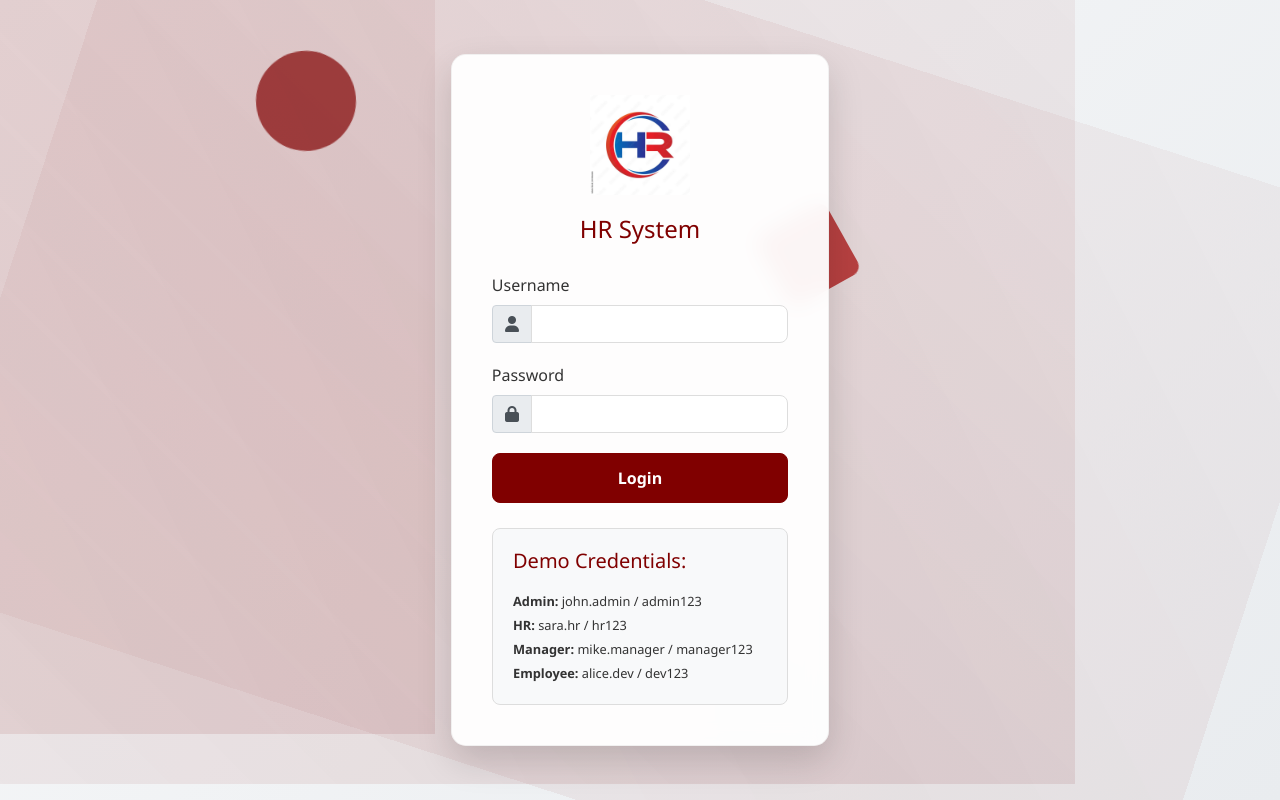
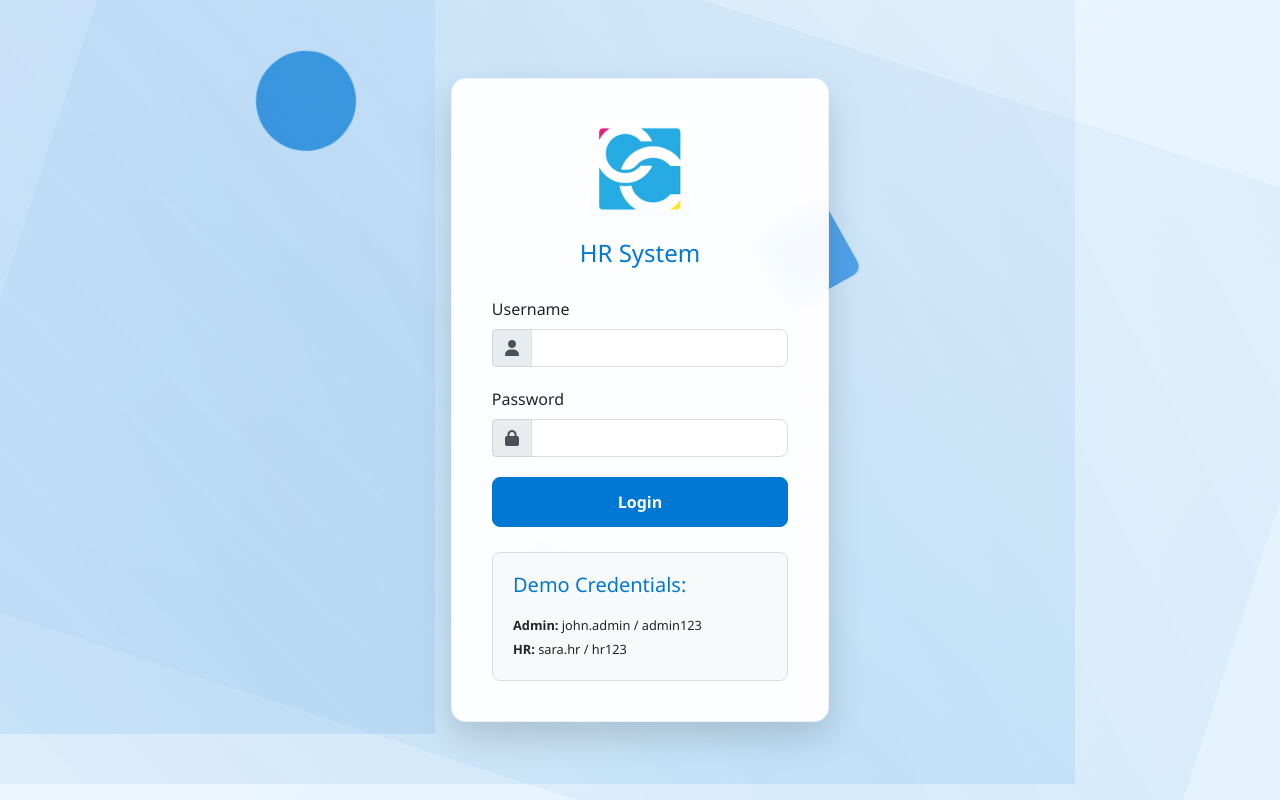
Before and after one commit to Tsrow181/HRMS_BSIS_02, a PHP site: page /HR/login.php in a window 1280 px wide. Run offline with PHP 8.4, Linux system fonts and the light colour scheme.

Commit message:
Update login.php

```diff
--- a/login.php
+++ b/login.php
@@ -20,30 +20,7 @@ $demo_users = [
         'role' => 'hr',
         'user_id' => 2
     ],
-    [
-        'username' => 'mike.manager',
-        'password' => 'manager123',
-        'role' => 'manager',
-        'user_id' => 3
-    ],
-    [
-        'username' => 'alice.dev',
-        'password' => 'dev123',
-        'role' => 'employee',
-        'user_id' => 4
-    ],
-    [
-        'username' => 'bob.sales',
-        'password' => 'sales123',
-        'role' => 'employee',
-        'user_id' => 5
-    ],
-    [
-        'username' => 'emma.marketing',
-        'password' => 'marketing123',
-        'role' => 'employee',
-        'user_id' => 6
-    ]
+
 ];
 
 if ($_SERVER['REQUEST_METHOD'] == 'POST') {
@@ -85,13 +62,8 @@ if ($_SERVER['REQUEST_METHOD'] == 'POST') {
     <title>Login - HR System</title>
     <link rel="stylesheet" href="https://stackpath.bootstrapcdn.com/bootstrap/4.5.2/css/bootstrap.min.css">
     <link rel="stylesheet" href="https://cdnjs.cloudflare.com/ajax/libs/font-awesome/6.0.0/css/all.min.css">
+    <link rel="stylesheet" href="styles.css">
     <style>
-        :root {
-            --primary-color: #800000;
-            --primary-dark: #5D0000;
-            --primary-light: #A60000;
-            --text-color: #333;
-        }
 
         body {
             font-family: 'Segoe UI', Tahoma, Geneva, Verdana, sans-serif;
@@ -101,7 +73,7 @@ if ($_SERVER['REQUEST_METHOD'] == 'POST') {
             align-items: center;
             justify-content: center;
             overflow: hidden;
-            background: linear-gradient(135deg, #f8f9fa 0%, #e9ecef 100%);
+            background: linear-gradient(135deg, #F0F8FF 0%, #E3F2FD 100%);
         }
 
         /* Main animated background */
@@ -121,9 +93,9 @@ if ($_SERVER['REQUEST_METHOD'] == 'POST') {
             width: 100%;
             height: 100%;
             background: linear-gradient(45deg,
-                rgba(128, 0, 0, 0.1) 0%,
-                rgba(128, 0, 0, 0.2) 50%,
-                rgba(128, 0, 0, 0.1) 100%
+                rgba(0, 120, 212, 0.1) 0%,
+                rgba(0, 120, 212, 0.2) 50%,
+                rgba(0, 120, 212, 0.1) 100%
             );
             animation: wave 10s linear infinite;
             opacity: 0.5;
@@ -163,7 +135,7 @@ if ($_SERVER['REQUEST_METHOD'] == 'POST') {
         .floating-element:nth-child(1) {
             width: 100px;
             height: 100px;
-            background: var(--primary-color);
+            background: #0078D4;
             border-radius: 50%;
             top: 10%;
             left: 20%;
@@ -173,7 +145,7 @@ if ($_SERVER['REQUEST_METHOD'] == 'POST') {
         .floating-element:nth-child(2) {
             width: 80px;
             height: 80px;
-            background: var(--primary-light);
+            background: #1E88E5;
             border-radius: 10px;
             top: 30%;
             left: 60%;
@@ -183,7 +155,7 @@ if ($_SERVER['REQUEST_METHOD'] == 'POST') {
         .floating-element:nth-child(3) {
             width: 60px;
             height: 60px;
-            background: var(--primary-dark);
+            background: #005A9E;
             border-radius: 50%;
             top: 70%;
             left: 40%;
@@ -212,9 +184,9 @@ if ($_SERVER['REQUEST_METHOD'] == 'POST') {
             width: 100%;
             height: 100%;
             background: linear-gradient(45deg,
-                rgba(128, 0, 0, 0.1) 0%,
-                rgba(128, 0, 0, 0.2) 50%,
-                rgba(128, 0, 0, 0.1) 100%
+                rgba(0, 120, 212, 0.1) 0%,
+                rgba(0, 120, 212, 0.2) 50%,
+                rgba(0, 120, 212, 0.1) 100%
             );
             animation: ray 12s linear infinite;
             opacity: 0.3;
@@ -254,7 +226,7 @@ if ($_SERVER['REQUEST_METHOD'] == 'POST') {
         }
 
         .login-header h1 {
-            color: var(--primary-color);
+            color: #0078D4;
             font-size: 24px;
             margin: 0;
         }
@@ -271,13 +243,13 @@ if ($_SERVER['REQUEST_METHOD'] == 'POST') {
         }
 
         .form-control:focus {
-            border-color: var(--primary-color);
-            box-shadow: 0 0 0 0.2rem rgba(128, 0, 0, 0.25);
+            border-color: #0078D4;
+            box-shadow: 0 0 0 0.2rem rgba(0, 120, 212, 0.25);
         }
 
         .btn-primary {
-            background-color: var(--primary-color);
-            border-color: var(--primary-color);
+            background-color: #0078D4;
+            border-color: #0078D4;
             padding: 12px;
             border-radius: 8px;
             font-weight: 600;
@@ -285,8 +257,8 @@ if ($_SERVER['REQUEST_METHOD'] == 'POST') {
         }
 
         .btn-primary:hover {
-            background-color: var(--primary-dark);
-            border-color: var(--primary-dark);
+            background-color: #005A9E;
+            border-color: #005A9E;
         }
 
         .alert {
@@ -303,7 +275,7 @@ if ($_SERVER['REQUEST_METHOD'] == 'POST') {
         }
 
         .demo-credentials h5 {
-            color: var(--primary-color);
+            color: #0078D4;
             margin-bottom: 15px;
         }
 
@@ -339,7 +311,7 @@ if ($_SERVER['REQUEST_METHOD'] == 'POST') {
 
     <div class="login-container">
         <div class="login-header">
-            <img src="image/HR SYSTEM LOGO.jpg" alt="HR System Logo">
+            <img src="image/HR Company.jpg" alt="HR System Logo">
             <h1>HR System</h1>
         </div>
 
@@ -374,8 +346,6 @@ if ($_SERVER['REQUEST_METHOD'] == 'POST') {
             <small>
                 <strong>Admin:</strong> john.admin / admin123<br>
                 <strong>HR:</strong> sara.hr / hr123<br>
-                <strong>Manager:</strong> mike.manager / manager123<br>
-                <strong>Employee:</strong> alice.dev / dev123
             </small>
         </div>
     </div>
```
